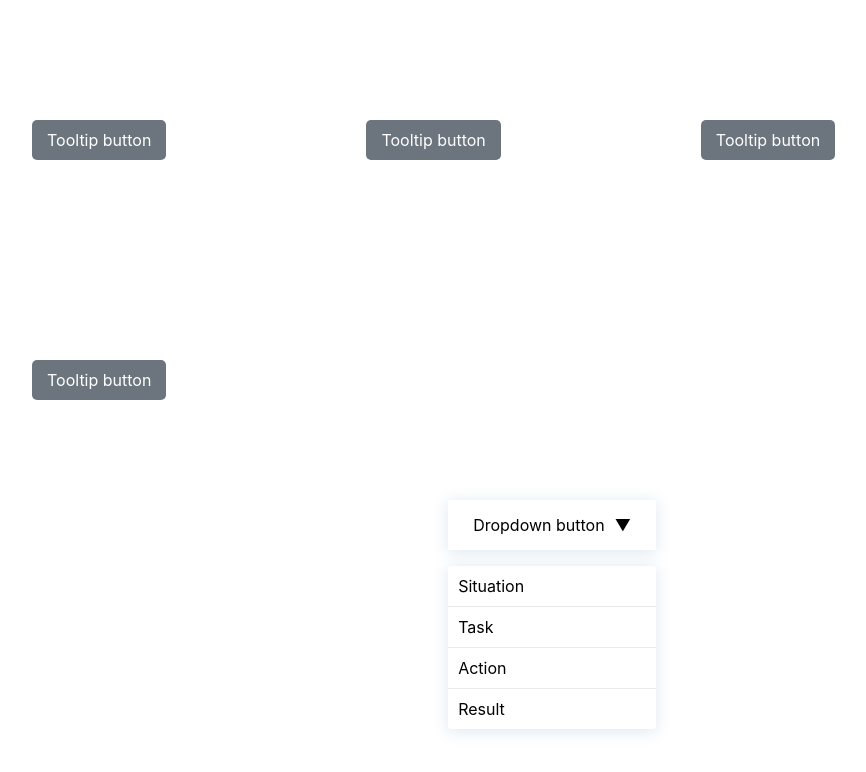
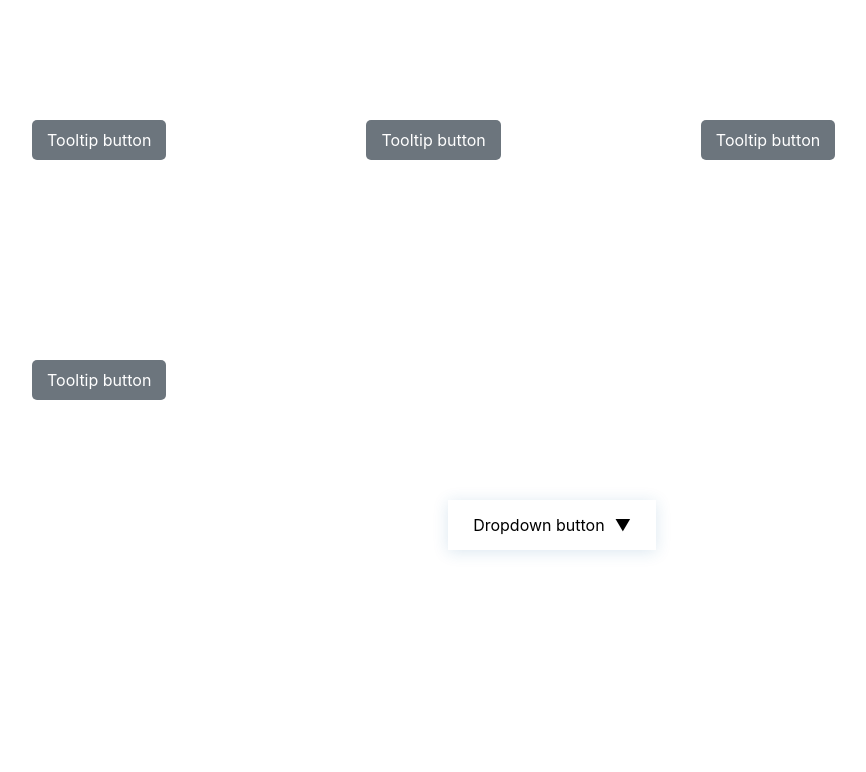
Before and after one commit to DariaRusovich/react-component, a React (Create React App) app: page / in a window 1280 px wide. Shown: the top 772 px of the page, without its empty margins (88-954 px from the left). Built offline with nearby package versions, Linux system fonts and the light colour scheme.

Commit message:
add-use-satate

```diff
--- a/src/Dropdown.jsx
+++ b/src/Dropdown.jsx
@@ -1,11 +1,14 @@
+import { useState } from "react";
 import "./Dropdown.css";
 
+
 export default function Dropdown({ data, children }) {
+    const [open, setOpen] = useState(false)
   return (
     <div className="dropdown">
         <div>
-      <button className="dropdown-btn">{children}</button>
-      {data && data.length > 0 && (
+      <button onClick={() => setOpen(prev => !prev)} className="dropdown-btn">{children}</button>
+     {open && data && data.length > 0 && (
         <ul className="dropdown-list">
           {data.map((item) => (
             <li key={item}>{item}</li>
```
